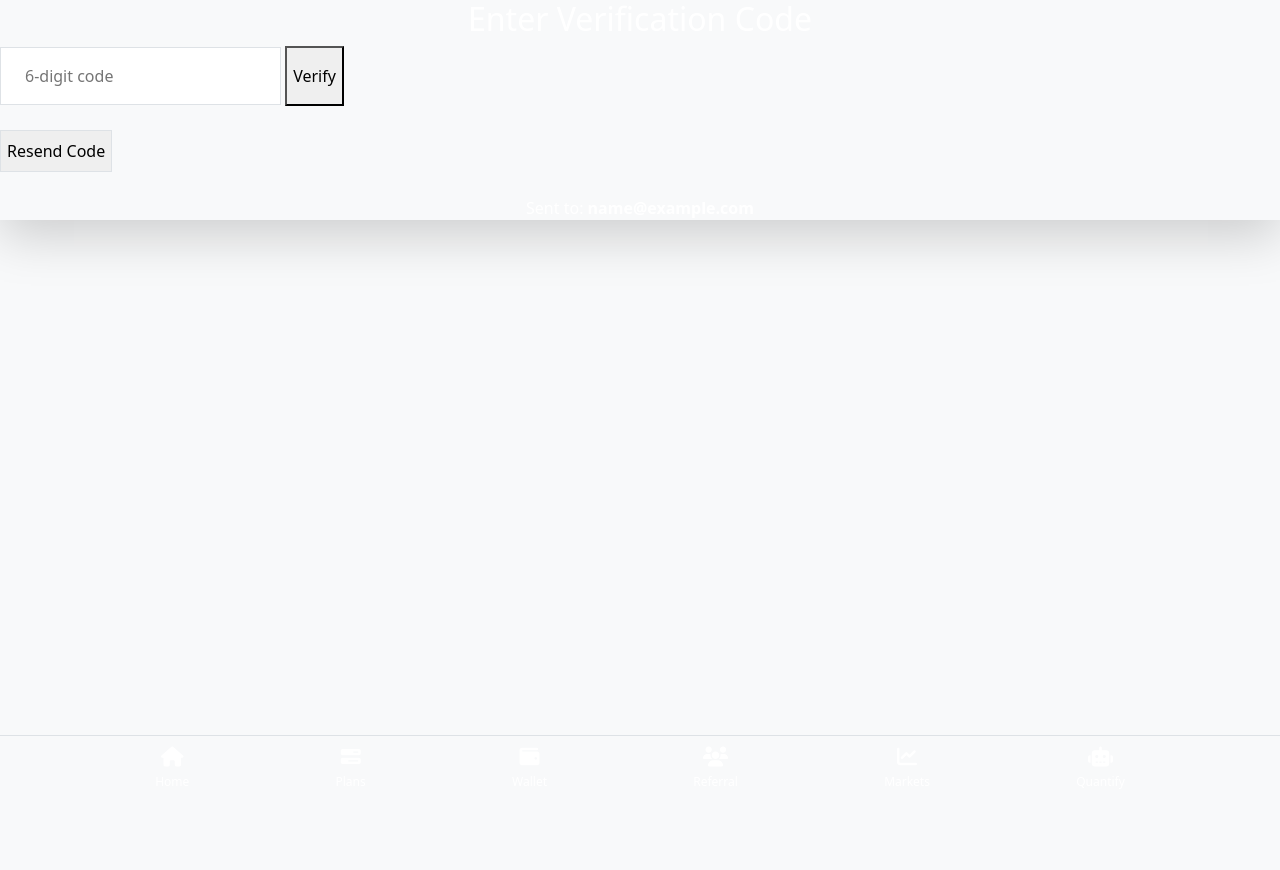
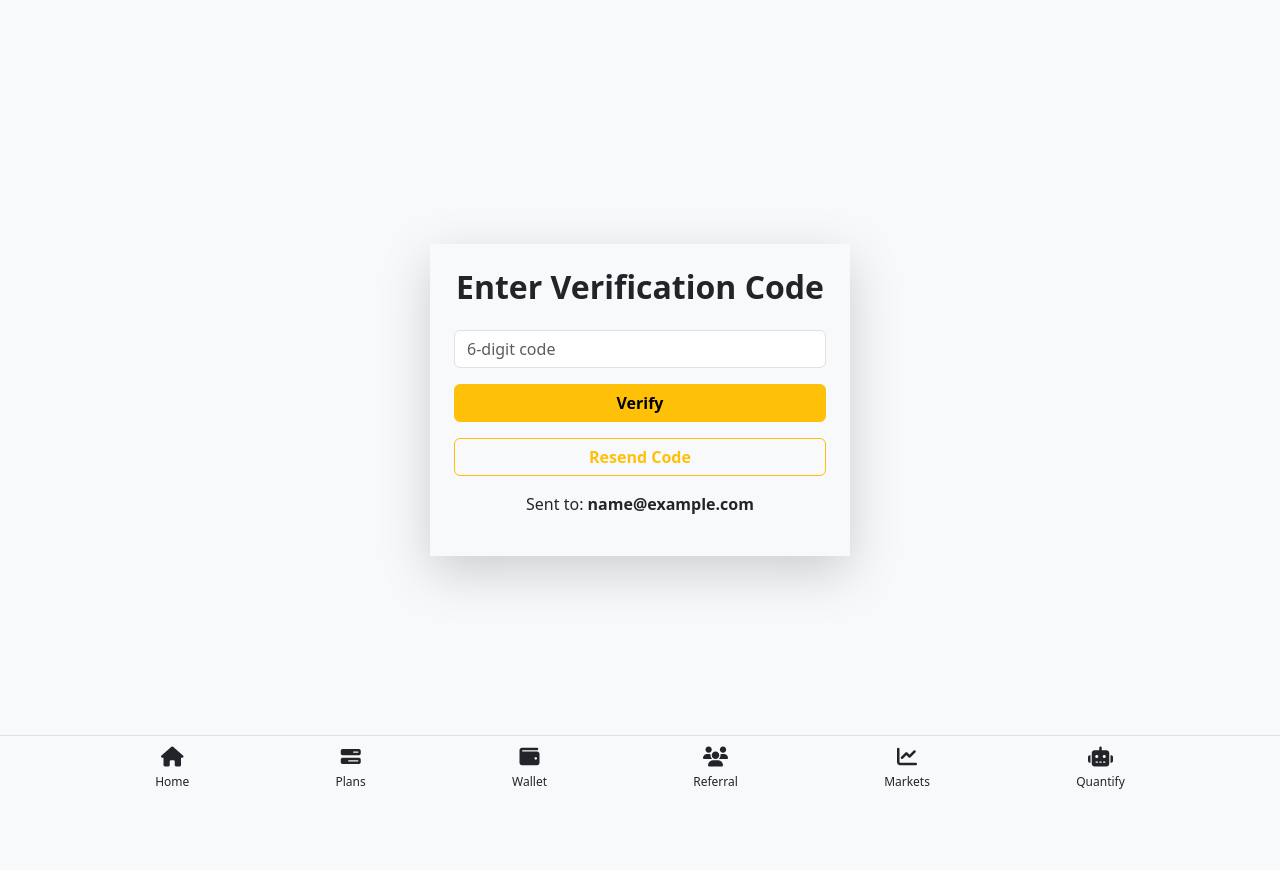
Before and after one commit to vumiiliakonga2-ctrl/-ai-invest-app, a Flask app: page /verify-code in a window 1280 px wide. Before the commit the page ends 736 px from the top, so only its background shows below. Run offline with Flask 3, Linux system fonts and the light colour scheme; the visitor is signed in with stand-in values (Sample User, id 1).

Commit message:
Update verify_code.html

```diff
--- a/templates/verify_code.html
+++ b/templates/verify_code.html
@@ -1,44 +1,45 @@
 {% extends "base.html" %}
 {% block title %}Verify Email{% endblock %}
-{% block body_class %}bg-blue-900 text-white{% endblock %}
+{% block body_class %}bg-blue-900 text-green{% endblock %}
 
 {% block content %}
-<div class="flex items-center justify-center min-h-screen bg-blue-900 text-white">
-  <div class="bg-blue-800 p-10 rounded-2xl shadow-lg w-full max-w-md">
-    <h2 class="text-2xl font-bold text-center mb-6 text-yellow-400">Enter Verification Code</h2>
+<div class="d-flex justify-content-center align-items-center min-vh-100">
+  <div class="bg-blue-800 p-4 rounded-2xl shadow-lg w-100" style="max-width: 420px;">
+    <h2 class="text-2xl fw-bold text-center mb-4 text-yellow-400">Enter Verification Code</h2>
 
+    <!-- Flash messages -->
     {% with messages = get_flashed_messages(with_categories=true) %}
       {% if messages %}
         {% for category, message in messages %}
-          <div class="mb-4 p-3 rounded text-sm font-semibold
-                      {% if category == 'success' %}bg-green-600 text-white
-                      {% elif category == 'warning' %}bg-yellow-500 text-black
-                      {% elif category == 'danger' or category == 'error' %}bg-red-600 text-white
-                      {% else %}bg-gray-700 text-white{% endif %}">
+          <div class="mb-3 p-3 rounded text-sm fw-semibold
+                      {% if category == 'success' %}bg-success text-white
+                      {% elif category == 'warning' %}bg-warning text-dark
+                      {% elif category == 'danger' or category == 'error' %}bg-danger text-white
+                      {% else %}bg-secondary text-white{% endif %}">
             {{ message }}
           </div>
         {% endfor %}
       {% endif %}
     {% endwith %}
 
-    <form method="POST" class="space-y-5">
+    <!-- Verification Form -->
+    <form method="POST" class="space-y-4">
       <input type="text" name="code" placeholder="6-digit code" required
-             class="w-full px-4 py-3 bg-blue-700 border border-blue-500 rounded-xl text-white placeholder-gray-300 focus:outline-none focus:ring-2 focus:ring-yellow-400" />
+             class="form-control bg-blue-700 text-white border border-blue-500 placeholder-gray-300" />
 
-      <button type="submit"
-              class="w-full bg-yellow-400 hover:bg-yellow-500 text-black font-semibold py-3 rounded-xl transition duration-300">
+      <button type="submit" class="btn btn-warning w-100 mt-3 fw-bold">
         Verify
       </button>
     </form>
 
-    <form method="POST" action="{{ url_for('resend_code') }}" class="mt-4">
-      <button type="submit"
-              class="w-full border border-yellow-400 text-yellow-400 hover:bg-yellow-400 hover:text-black font-semibold py-2 rounded-xl transition duration-300">
+    <!-- Resend Button -->
+    <form method="POST" action="{{ url_for('resend_code') }}" class="mt-3">
+      <button type="submit" class="btn btn-outline-warning w-100 fw-bold">
         Resend Code
       </button>
     </form>
 
-    <p class="text-center text-gray-300 mt-4 text-sm">
+    <p class="text-center text-gray-300 mt-3 text-sm">
       Sent to: <strong>{{ email }}</strong>
     </p>
   </div>
```
